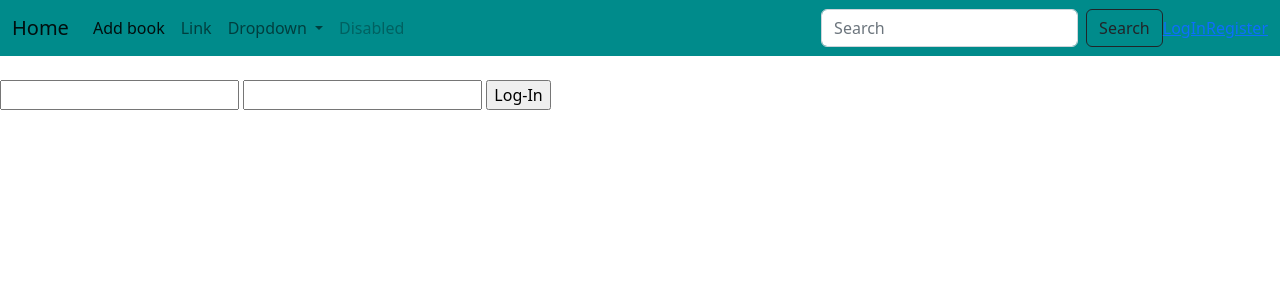
After one commit to Timglad/Second-Project, a Django app: page /books/login/ in a window 1280 px wide. The commit adds this page. Shown: the top 300 px of the page. Run offline with Django 4.2, Linux system fonts and the light colour scheme.

Commit message:
login system

```diff
--- /dev/null
+++ b/library/books/entry.py
@@ -0,0 +1,48 @@
+from django.shortcuts import redirect, render
+from django.contrib.auth import login, authenticate, logout
+from django.contrib.auth.models import User
+from django.contrib import messages
+from django.contrib.auth.forms import UserCreationForm
+
+
+def login_func(request):
+
+    if request.method == 'POST':
+        username = request.POST.get('username')
+        password = request.POST.get('password')
+
+        try:
+            User.objects.get(username=username)
+        except:
+            messages.error(request, 'USER NOT EXISTS')
+            return render(request, 'entry_form.html', {})
+
+        user = authenticate(username = username,password = password)
+        if user is not None:
+            login(request,user)
+            return redirect('books:mains')
+
+        else:
+            messages.error(request, 'PASSWORD ERROR OCCURRED WHILE LOG-IN')
+
+    return render(request, 'entry_form.html', {})
+
+
+def register_func(request):
+
+    if request.method == 'GET':
+        form = UserCreationForm()
+        return render(request,'register_form.html',{'form':form})
+
+    else:
+        form = UserCreationForm(request.POST)
+        if form.is_valid():
+            form.save()
+            return redirect('books:mains')
+        return render(request,'register_form.html',{'form':form})
+
+
+def logout_func(request):
+
+    logout(request)
+    return redirect('books:mains')
--- a/library/books/templates/base.html
+++ b/library/books/templates/base.html
@@ -37,6 +37,14 @@
           <input class="form-control me-2" type="search" placeholder="Search" aria-label="Search">
           <button class="btn btn-outline-dark" type="submit">Search</button>
         </form>
+        {% if user.is_authenticated %}
+        <span>Hello {{ user.username }}</span>
+
+        <a href="{% url 'books:logout_func' %}">LogOut </a><tb>
+        {% else %}
+        <a href="{% url 'books:login_func' %}">LogIn</a><tb>
+        <a href="{% url 'books:register_func' %}">Register</a>
+        {% endif %}
       </div>
     </div>
   </nav>
--- /dev/null
+++ b/library/books/templates/entry_form.html
@@ -0,0 +1,19 @@
+{% extends 'base.html' %}
+
+{% block content %}
+
+<div>
+<form action="{% url 'books:login_func' %}" method='POST'><br>
+{% csrf_token %}
+
+
+    <input type='text' name='username'>
+
+
+    <input type='password' name='password'>
+
+    <input type='submit' value='Log-In'>
+
+</form>
+</div>
+{% endblock %}
--- a/library/books/urls.py
+++ b/library/books/urls.py
@@ -1,5 +1,5 @@
 from django.urls import path
-from . import views
+from . import views,entry
 
 app_name = "books"
 
@@ -9,4 +9,7 @@ urlpatterns = [
     path("<pk>/delbook", views.delete_book,name="delbook"),
     path('<pk>/singlebook', views.single_book, name="single_book"),
     path('<pk>/edit', views.edit_book, name="edit"),
+    path('login/', entry.login_func, name="login_func"),
+    path('loginout/', entry.logout_func, name="logout_func"),
+    path('register/', entry.register_func, name="register_func")
 ]
--- a/library/library/urls.py
+++ b/library/library/urls.py
@@ -6,7 +6,8 @@ from . import settings
 
 urlpatterns = [
     path("admin/", admin.site.urls),
-    path("books/", include('books.urls'))
+    path("books/", include('books.urls')),
+
 ]
 
 urlpatterns += static(settings.STATIC_URL, document_root=settings.STATIC_ROOT)
```
Also changed, not shown: library/books/templates/register_form.html (added, +12 -0 lines).
